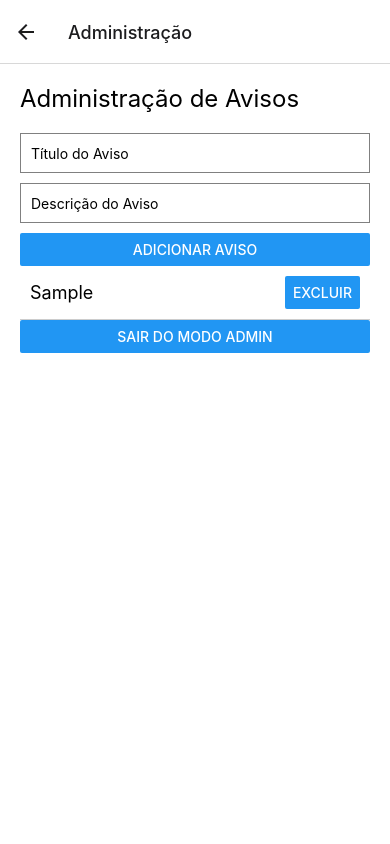
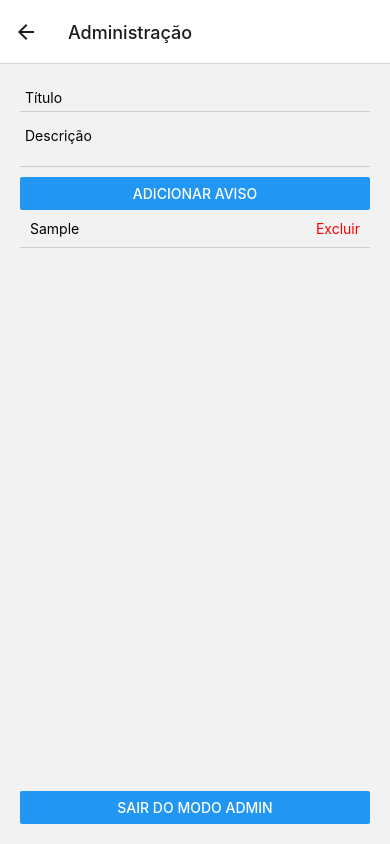
Before and after one commit to Antonio-Lousada/app-avisos, a React Native app: screen /Admin in a window 390 px wide. Both pictures are taken after typing "Sample", "Sample" into the empty fields and a click on the button "ADICIONAR AVISO". Built offline with nearby package versions, Linux system fonts and the light colour scheme.

Commit message:
Atualizar

```diff
--- a/src/screens/AdminScreen.js
+++ b/src/screens/AdminScreen.js
@@ -2,17 +2,19 @@ import React, { useState, useEffect } from "react";
 import {
   View,
   Text,
+  TextInput,
   Button,
   FlatList,
-  TextInput,
+  TouchableOpacity,
   StyleSheet,
-  ScrollView,
+  Alert,
 } from "react-native";
 import AsyncStorage from "@react-native-async-storage/async-storage";
 
-const AdminScreen = ({ navigation }) => {
+const AdminScreen = ({ navigation, route }) => {
   const [avisos, setAvisos] = useState([]);
-  const [newAviso, setNewAviso] = useState({ titulo: "", descricao: "" });
+  const [titulo, setTitulo] = useState("");
+  const [descricao, setDescricao] = useState("");
 
   useEffect(() => {
     const loadAvisos = async () => {
@@ -24,14 +26,16 @@ const AdminScreen = ({ navigation }) => {
   }, []);
 
   const handleAddAviso = async () => {
-    if (newAviso.titulo.trim() === "" || newAviso.descricao.trim() === "") {
-      alert("Por favor, preencha todos os campos.");
-      return;
-    }
-    const updatedAvisos = [...avisos, { ...newAviso, id: Date.now() }];
+    const newAviso = {
+      id: Date.now(),
+      titulo,
+      descricao,
+    };
+    const updatedAvisos = [...avisos, newAviso];
     setAvisos(updatedAvisos);
     await AsyncStorage.setItem("avisos", JSON.stringify(updatedAvisos));
-    setNewAviso({ titulo: "", descricao: "" });
+    setTitulo("");
+    setDescricao("");
   };
 
   const handleDeleteAviso = async (id) => {
@@ -41,45 +45,40 @@ const AdminScreen = ({ navigation }) => {
   };
 
   const handleLogout = () => {
-    navigation.navigate("Home");
+    route.params.onLogout(); // Chama a função passada para deslogar
+    navigation.navigate("Home"); // Navega para a tela inicial
   };
 
   return (
-    <ScrollView style={styles.container}>
-      <Text style={styles.title}>Administração de Avisos</Text>
-
-      {/* Campos de input e botão para adicionar aviso */}
+    <View style={styles.container}>
       <TextInput
+        placeholder="Título"
+        value={titulo}
+        onChangeText={setTitulo}
         style={styles.input}
-        placeholder="Título do Aviso"
-        value={newAviso.titulo}
-        onChangeText={(text) => setNewAviso({ ...newAviso, titulo: text })}
       />
       <TextInput
+        placeholder="Descrição"
+        value={descricao}
+        onChangeText={setDescricao}
         style={styles.input}
-        placeholder="Descrição do Aviso"
-        value={newAviso.descricao}
-        onChangeText={(text) => setNewAviso({ ...newAviso, descricao: text })}
+        multiline
       />
       <Button title="Adicionar Aviso" onPress={handleAddAviso} />
-
-      {/* Lista de avisos e botão de exclusão */}
       <FlatList
         data={avisos}
-        keyExtractor={(item) => item.id.toString()}
         renderItem={({ item }) => (
           <View style={styles.avisoItem}>
-            <Text style={styles.avisoTitle}>{item.titulo}</Text>
-            <Button
-              title="Excluir"
-              onPress={() => handleDeleteAviso(item.id)}
-            />
+            <Text>{item.titulo}</Text>
+            <TouchableOpacity onPress={() => handleDeleteAviso(item.id)}>
+              <Text style={styles.deleteButton}>Excluir</Text>
+            </TouchableOpacity>
           </View>
         )}
+        keyExtractor={(item) => item.id.toString()}
       />
-
       <Button title="Sair do modo Admin" onPress={handleLogout} />
-    </ScrollView>
+    </View>
   );
 };
 
@@ -87,29 +86,22 @@ const styles = StyleSheet.create({
   container: {
     flex: 1,
     padding: 20,
-    backgroundColor: "#fff",
   },
-  title: {
-    fontSize: 24,
-    marginBottom: 20,
+  input: {
+    borderBottomWidth: 1,
+    borderBottomColor: "#ccc",
+    marginBottom: 10,
+    padding: 5,
   },
   avisoItem: {
     flexDirection: "row",
     justifyContent: "space-between",
-    alignItems: "center",
     padding: 10,
     borderBottomWidth: 1,
     borderBottomColor: "#ccc",
   },
-  avisoTitle: {
-    fontSize: 18,
-  },
-  input: {
-    height: 40,
-    borderColor: "gray",
-    borderWidth: 1,
-    marginBottom: 10,
-    paddingHorizontal: 10,
+  deleteButton: {
+    color: "red",
   },
 });
 
--- a/src/screens/HomeScreen.js
+++ b/src/screens/HomeScreen.js
@@ -15,6 +15,7 @@ const HomeScreen = ({ navigation }) => {
   const [lidos, setLidos] = useState({});
   const [isAdmin, setIsAdmin] = useState(false);
 
+  // Carrega avisos e lidos quando o componente monta
   useEffect(() => {
     const loadAvisos = async () => {
       const avisosData = await AsyncStorage.getItem("avisos");
@@ -28,7 +29,16 @@ const HomeScreen = ({ navigation }) => {
 
     loadAvisos();
     loadLidos();
-  }, [isAdmin]); // Adicionando isAdmin aqui para recarregar quando o admin logar/deslogar
+  }, []);
+
+  // Atualiza a lista de avisos em tempo real
+  useEffect(() => {
+    const unsubscribe = navigation.addListener("focus", async () => {
+      const avisosData = await AsyncStorage.getItem("avisos");
+      setAvisos(JSON.parse(avisosData) || []);
+    });
+    return unsubscribe;
+  }, [navigation]);
 
   const handlePress = async (id) => {
     const newLidos = { ...lidos, [id]: true };
@@ -48,10 +58,10 @@ const HomeScreen = ({ navigation }) => {
         },
         {
           text: "OK",
-          onPress: (text) => {
-            if (text === "admin1234") {
+          onPress: (password) => {
+            if (password === "admin1234") {
               setIsAdmin(true);
-              navigation.navigate("Admin");
+              navigation.navigate("Admin", { onLogout: handleLogout });
             } else {
               Alert.alert("Erro", "Senha incorreta");
             }
@@ -60,6 +70,10 @@ const HomeScreen = ({ navigation }) => {
       ],
       "secure-text"
     );
+  };
+
+  const handleLogout = () => {
+    setIsAdmin(false);
   };
 
   const renderItem = ({ item }) => (
```
